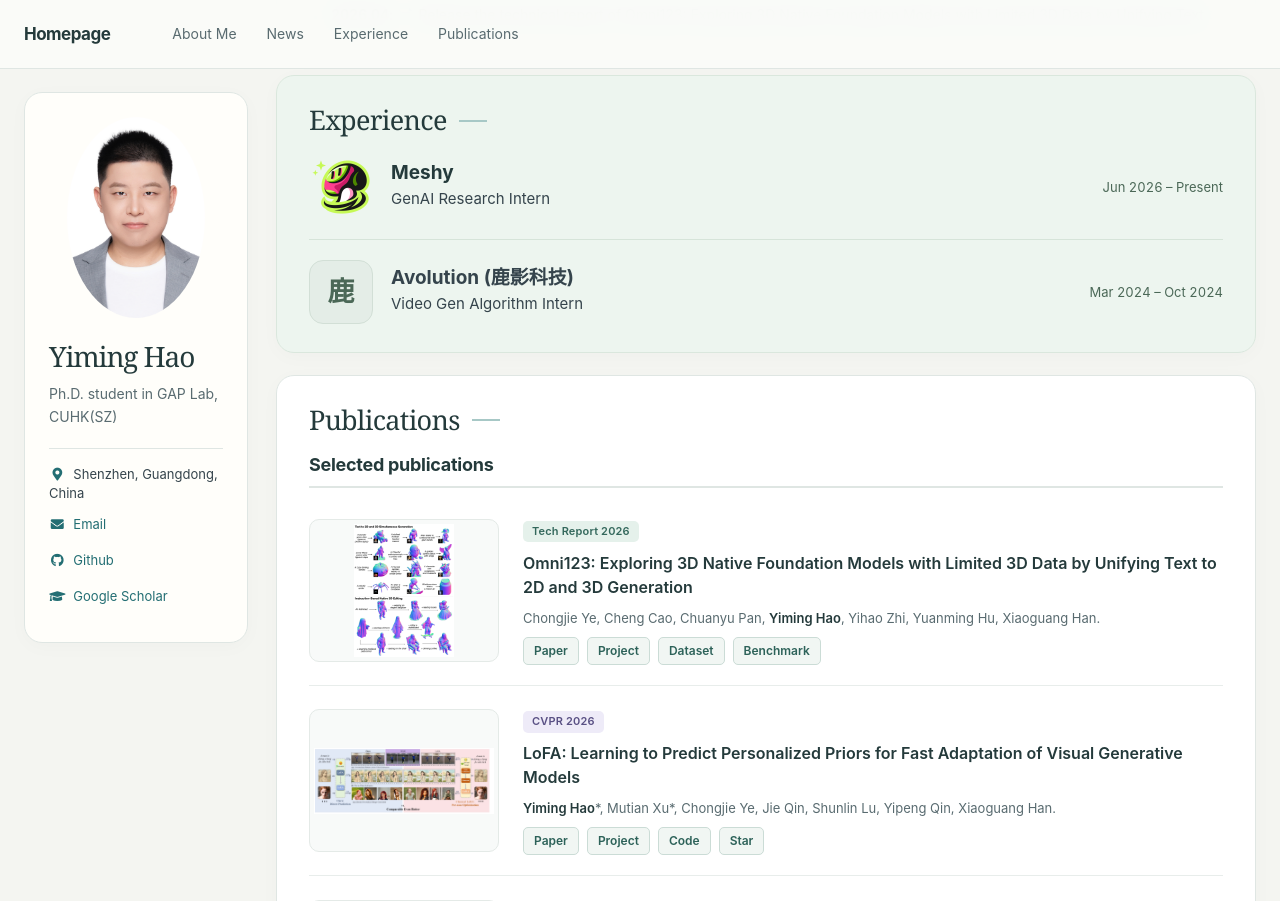
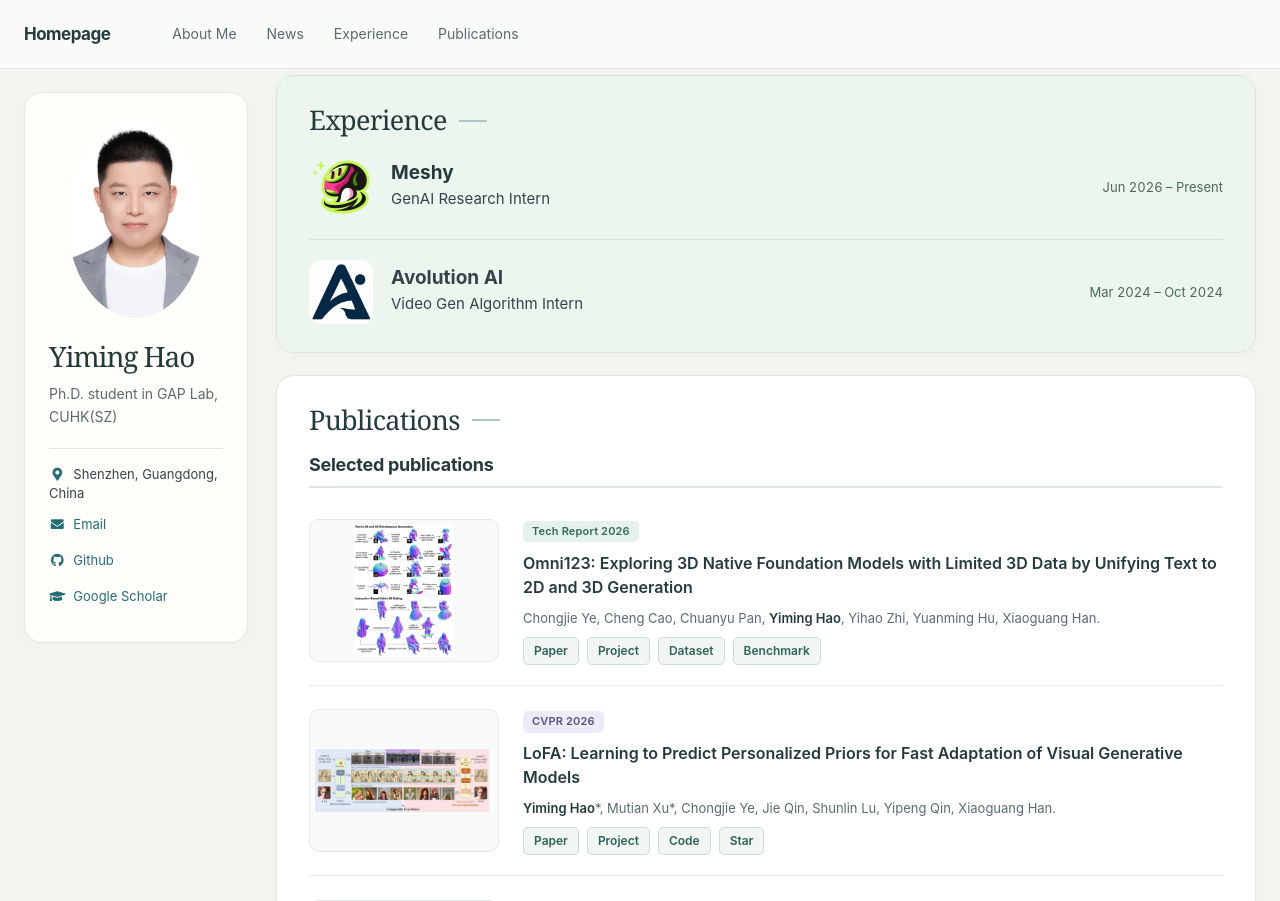
Before and after one commit to Jaeger416/Jaeger416.github.io, a Jekyll site: the page built from _pages/about.md, in a window 1280 px wide and 1400 px high, scrolled down 539 px, cut to the strip 0-901 px from the top of the window. Built offline with Jekyll 4.4.1, drawn with Linux system fonts in a browser that asks for light colours.

Commit message:
Use Avolution AI branding in experience section

```diff
--- a/_pages/includes/experience.md
+++ b/_pages/includes/experience.md
@@ -13,9 +13,12 @@
 </div>
 
 <div class="experience-entry">
-  <span class="experience-logo experience-monogram" aria-hidden="true">鹿</span>
+  <!-- Avolution AI brand asset used in Fu-Yun Wang's experience section: https://g-u-n.github.io/assets/images/avolution_logo.png -->
+  <span class="experience-logo experience-logo--avolution">
+    <img src="{{ '/images/avolution-logo.png' | relative_url }}" alt="Avolution AI logo" width="512" height="512" loading="lazy">
+  </span>
   <div class="experience-details">
-    <h3 class="experience-company">Avolution <span class="experience-company-local">(鹿影科技)</span></h3>
+    <h3 class="experience-company">Avolution AI</h3>
     <p class="experience-role">Video Gen Algorithm Intern</p>
   </div>
   <p class="experience-dates"><time datetime="2024-03">Mar 2024</time> – <time datetime="2024-10">Oct 2024</time></p>
--- a/_sass/_homepage.scss
+++ b/_sass/_homepage.scss
@@ -143,16 +143,21 @@
     border-top: 1px solid #d6e4d9;
   }
   .experience-logo { width: 64px; height: 64px; object-fit: contain; }
-  .experience-monogram {
-    display: flex;
-    align-items: center;
-    justify-content: center;
-    border: 1px solid #d2dfd6;
-    border-radius: 14px;
-    background: #e4ede7;
-    color: #4b6857;
-    font-size: 27px;
-    font-weight: 600;
+  .experience-logo--avolution {
+    position: relative;
+    overflow: hidden;
+    border-radius: 12px;
+    background: #fff;
+    // Show the brand symbol from the full lockup at the same scale as Meshy.
+    img {
+      position: absolute;
+      width: 256%;
+      max-width: none;
+      height: auto;
+      left: -8.5%;
+      top: -71.5%;
+      clip-path: inset(0 59% 0 0);
+    }
   }
   .page__content .experience-company {
     margin: 0 0 2px;
@@ -162,7 +167,6 @@
     a:hover { text-decoration: underline; }
   }
   .page__content .experience-role { margin: 0; font-size: 15px; }
-  .experience-company-local { white-space: nowrap; }
   .page__content .experience-dates {
     margin: 0;
     color: #4b6857;
```
Also changed, not shown: images/avolution-logo.png (added).
